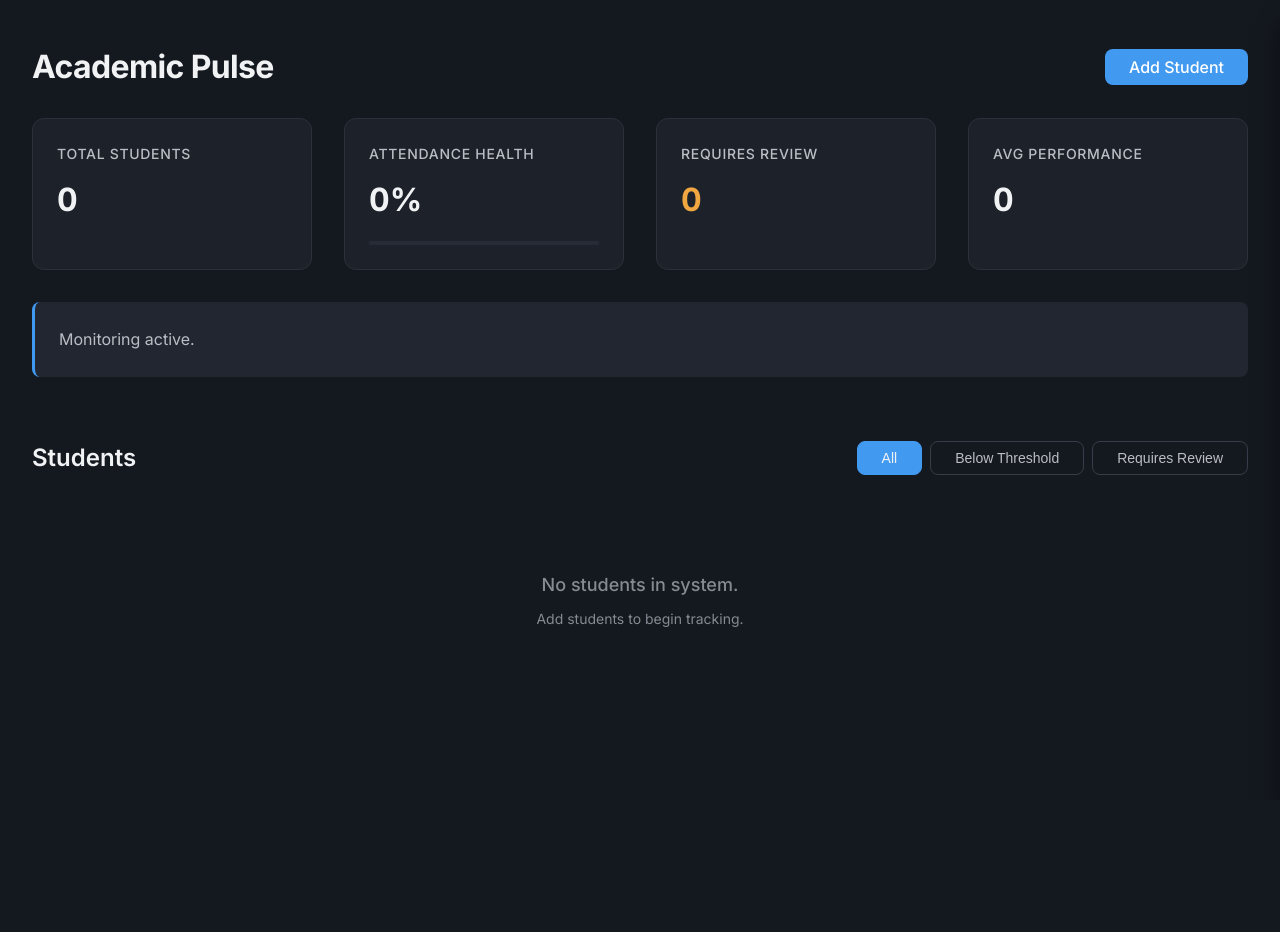
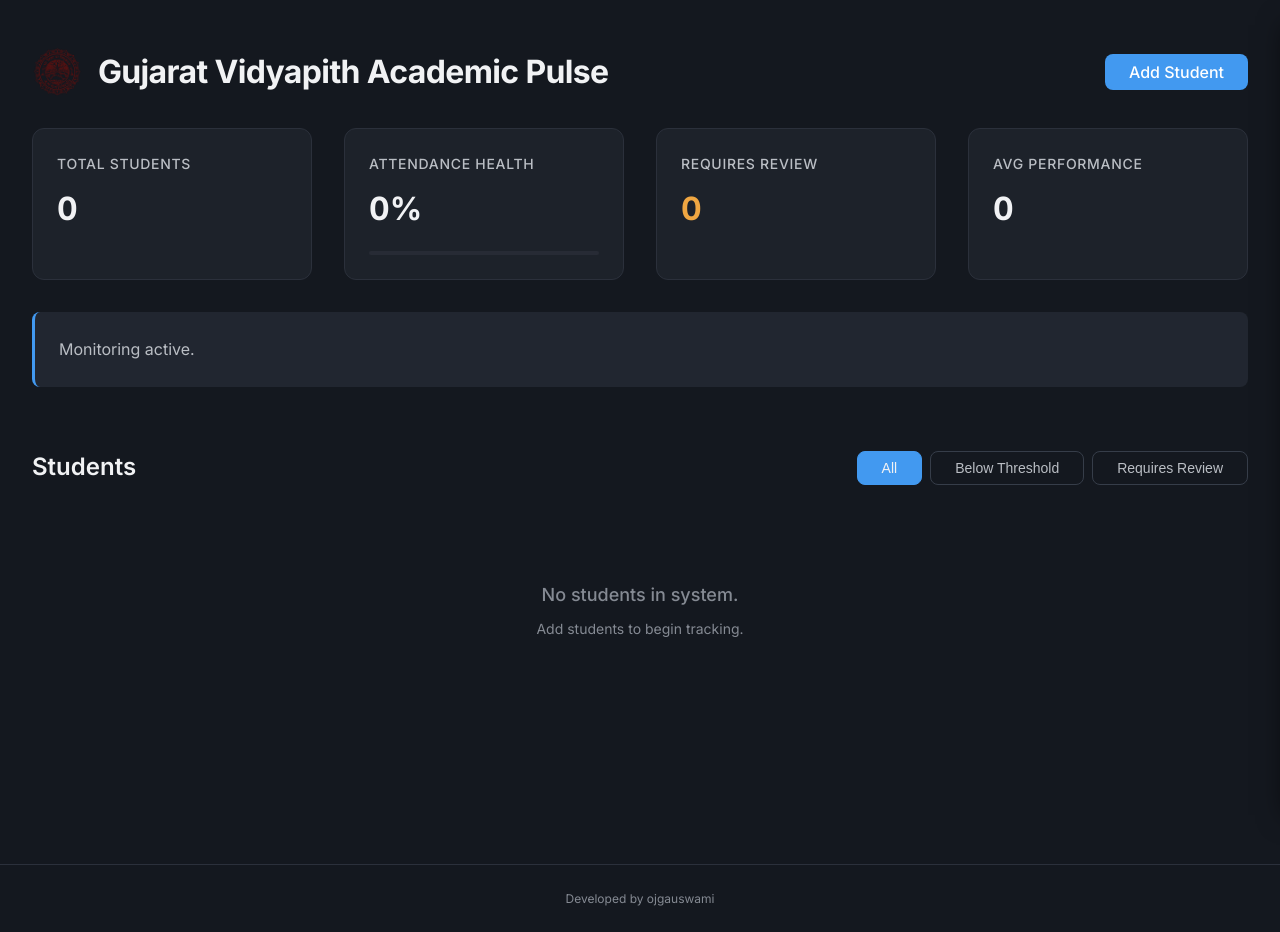
Before and after one commit to ojgauswami/GVP_AI_Hackathon_2026, a Flask app: page / in a window 1280 px wide. Before the commit the page ends 627 px from the top, so only its background shows below. Run offline with Flask 3, Linux system fonts and the light colour scheme; data that the repository does not hold is empty.

Commit message:
Branding: Gujarat Vidyapith identity integration, logo, and credits

```diff
--- a/static/css/style.css
+++ b/static/css/style.css
@@ -887,3 +887,38 @@ h4 {
 .btn-edit:active, .btn-delete:active {
     transform: translateY(0);
 }
+
+/* ========== BRANDING & FOOTER ========== */
+.header-brand {
+    display: flex;
+    align-items: center;
+    gap: var(--space-md);
+}
+
+.institution-logo {
+    height: 48px;
+    width: auto;
+    object-fit: contain;
+    border-radius: var(--radius-sm);
+}
+
+.app-footer {
+    text-align: center;
+    padding: var(--space-lg);
+    margin-top: var(--space-3xl);
+    border-top: 1px solid var(--color-border-subtle);
+    color: var(--color-text-tertiary);
+    font-size: var(--font-size-xs);
+}
+
+@media (max-width: 768px) {
+    .header-brand {
+        flex-direction: column;
+        align-items: flex-start;
+        gap: var(--space-sm);
+    }
+
+    .institution-logo {
+        height: 40px;
+    }
+}
--- a/templates/base.html
+++ b/templates/base.html
@@ -1,10 +1,11 @@
 <!DOCTYPE html>
 <html lang="en">
+
 <head>
     <meta charset="UTF-8">
     <meta name="viewport" content="width=device-width, initial-scale=1.0">
     <meta name="description" content="Academic Intelligence Engine - Calm, intelligent student performance monitoring">
-    <title>{% block title %}Academic Intelligence Engine{% endblock %}</title>
+    <title>{% block title %}Gujarat Vidyapith – Academic Intelligence Engine{% endblock %}</title>
 
     <!-- Typography -->
     <link rel="preconnect" href="https://fonts.googleapis.com">
@@ -16,13 +17,19 @@
 
     {% block head %}{% endblock %}
 </head>
+
 <body>
     <div class="app-container">
         {% block content %}{% endblock %}
     </div>
 
+    <footer class="app-footer">
+        <p>Developed by ojgauswami</p>
+    </footer>
+
     <!-- JavaScript -->
     <script src="{{ url_for('static', filename='js/app.js') }}"></script>
     {% block scripts %}{% endblock %}
 </body>
+
 </html>
--- a/templates/dashboard.html
+++ b/templates/dashboard.html
@@ -1,12 +1,15 @@
 {% extends "base.html" %}
 
-{% block title %}Academic Pulse{% endblock %}
+{% block title %}Gujarat Vidyapith Academic Pulse{% endblock %}
 
 {% block content %}
 <main class="dashboard">
     <section class="pulse-section">
         <header class="pulse-header">
-            <h1 class="pulse-title">Academic Pulse</h1>
+            <div class="header-brand">
+                <img src="{{ url_for('static', filename='img/gvp-logo.jpg') }}" alt="GVP Logo" class="institution-logo">
+                <h1 class="pulse-title">Gujarat Vidyapith Academic Pulse</h1>
+            </div>
             <button class="btn btn-primary" id="add-student-btn">Add Student</button>
         </header>
 
```
Also changed, not shown: static/img/gvp-logo.jpg (added).
